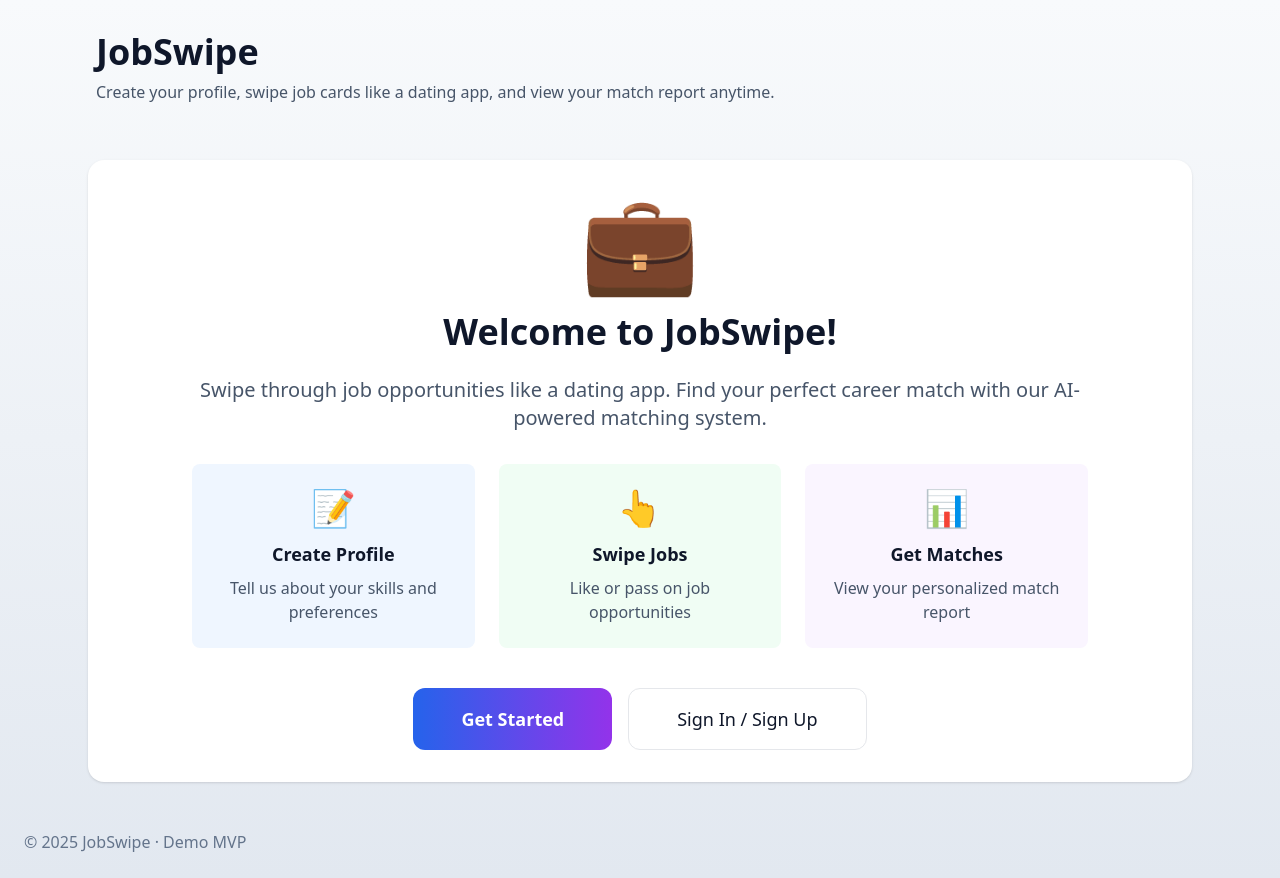
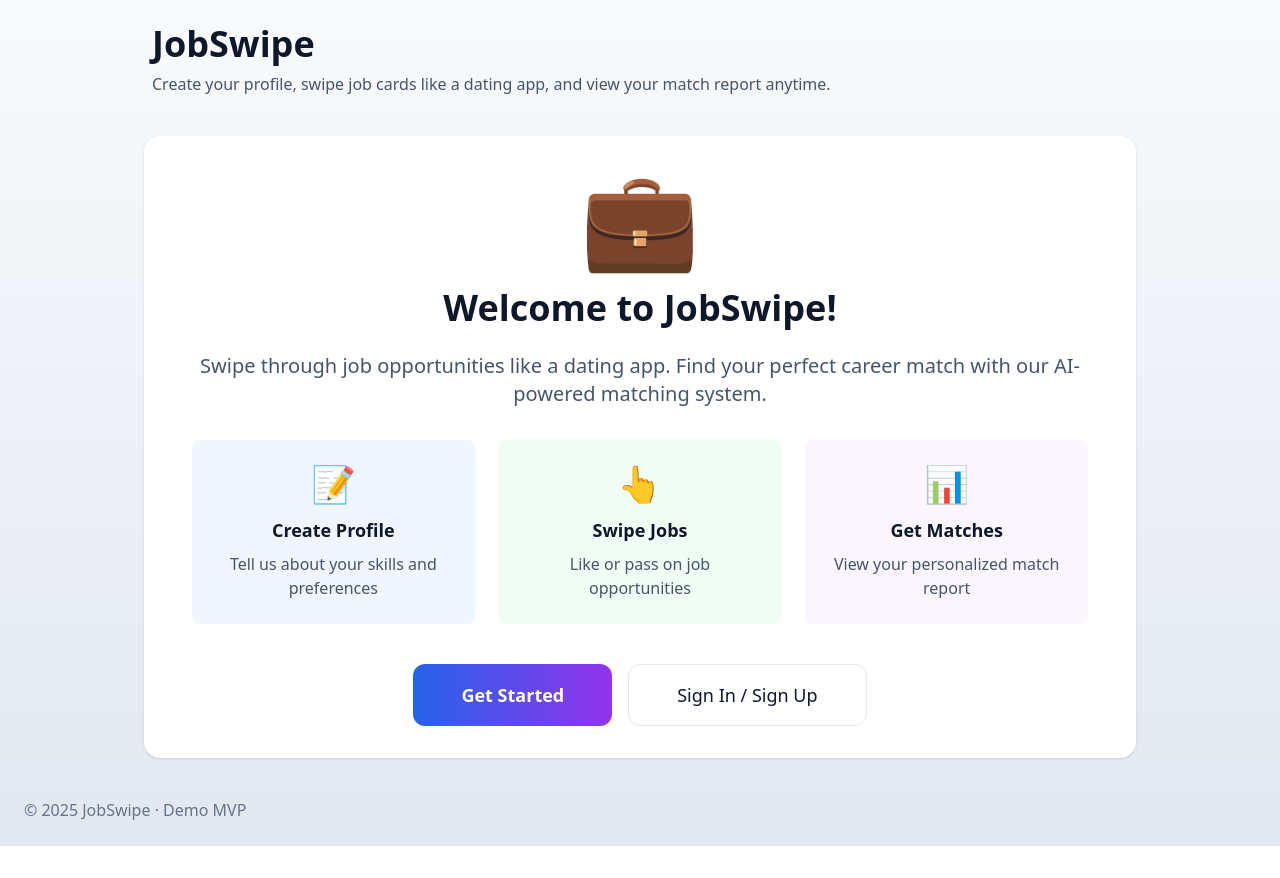
Before and after one commit to jsminesng/JobSwipe, a website: page index.html in a window 1280 px wide. After the commit the page ends 846 px from the top, so only its background shows below. Drawn offline with nearby package versions, Linux system fonts and the light colour scheme.

Commit message:
Fix layout size and update UI

```diff
--- a/index.html
+++ b/index.html
@@ -14,7 +14,7 @@
     class="min-h-screen bg-gradient-to-b from-slate-50 to-slate-200 text-slate-900"
   >
     <!-- Header -->
-    <header class="max-w-6xl mx-auto p-8">
+    <header class="max-w-5xl mx-auto p-6">
       <h1
         id="mainTitle"
         class="text-4xl font-extrabold cursor-pointer hover:opacity-90 transition-all duration-200"
@@ -28,7 +28,7 @@
       </p>
     </header>
 
-    <main class="max-w-6xl mx-auto p-6 grid gap-8">
+    <main class="max-w-5xl mx-auto p-4 grid gap-6">
       <!-- Login Screen -->
       <section
         id="loginSection"
```
